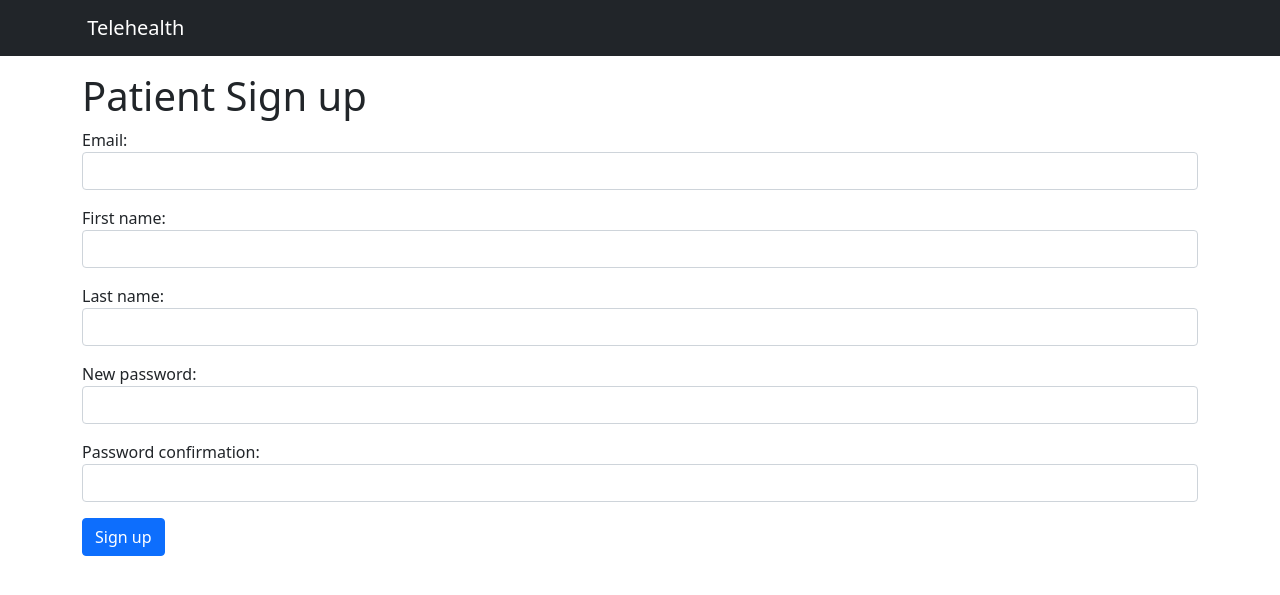
After one commit to charlyx125/KURF-Telehealth, a Django app: page /patient_sign_up/ in a window 1280 px wide. The commit adds this page. Shown: the top 595 px of the page. Run offline with Django 4.2, Linux system fonts and the light colour scheme; data that the repository does not hold is empty; some libraries are stand-ins or nearby versions.

Commit message:
1. separate doctor and patient sign ups (views and htmls) 2. remove foreign key patient field in doctor model since database would be local 3. add checks to only allow for one patient sign up to enforce patient model singleton policy

```diff
--- a/telehealth/main/forms.py
+++ b/telehealth/main/forms.py
@@ -73,25 +73,47 @@ class ChangePasswordForm(NewPasswordMixin):
         return self.user
 
 
-class DateInput(forms.DateInput):
-    input_type = 'date'
-
-
 class SignUpForm(NewPasswordMixin, forms.ModelForm):
     """Form enabling unregistered users to sign up."""
 
     class Meta:
+        model = User
         """Form options."""
-        model = User
+        fields = ['email', 'first_name', 'last_name']
+
+
+class PatientSignUpForm(SignUpForm):
+
+    class Meta:
+        model = Patient
+        fields = ['email', 'first_name', 'last_name']
+
+
+    def save(self):
+        """Create a new patient."""
+        super().save(commit=False)
+        user = Patient.objects.create_user(
+            email=self.cleaned_data.get('email'),
+            first_name=self.cleaned_data.get('first_name'),
+            last_name=self.cleaned_data.get('last_name'),
+            password=self.cleaned_data.get('new_password')
+        )
+        return user
+
+
+class DoctorSignUpForm(SignUpForm):
+
+    class Meta:
+        model = Doctor
         fields = ['email', 'first_name', 'last_name']
 
     def save(self):
-        """Create a new user."""
+        """Create a new patient."""
         super().save(commit=False)
-        user = User.objects.create_user(
+        user = Doctor.objects.create_user(
             email=self.cleaned_data.get('email'),
             first_name=self.cleaned_data.get('first_name'),
             last_name=self.cleaned_data.get('last_name'),
-            password=self.cleaned_data.get('new_password'),
+            password=self.cleaned_data.get('new_password')
         )
         return user
--- a/telehealth/main/models.py
+++ b/telehealth/main/models.py
@@ -58,7 +58,6 @@ class Patient(User):
 
 
 class Doctor(User):
-    single_patient = models.ForeignKey(Patient, on_delete=models.CASCADE, related_name="doctors_of_this_patient")
 
     class Meta:
         verbose_name = 'Doctor'
--- /dev/null
+++ b/telehealth/main/templates/patient_sign_up.html
@@ -0,0 +1,9 @@
+{% extends 'sign_up.html' %}
+{% block sign_up_form %}
+    <h1>Patient Sign up</h1>
+    <form action="{% url 'patient_sign_up' %}" method="post">
+        {% csrf_token %}
+        {% include 'partials/bootstrap_form.html' with form=form %}
+        <input type="submit" value="Sign up" class="btn btn-primary">
+    </form>
+{% endblock %}
--- a/telehealth/main/templates/sign_up.html
+++ b/telehealth/main/templates/sign_up.html
@@ -3,12 +3,8 @@
 <div class="container">
   <div class="row">
     <div class="col-12">
-      <h1>Sign up</h1>
-      <form action="{% url 'sign_up' %}" method="post">
-        {% csrf_token %}
-        {% include 'partials/bootstrap_form.html' with form=form %}
-        <input type="submit" value="Sign up" class="btn btn-primary">
-      </form>
+        {% block sign_up_form %}
+        {% endblock %}
     </div>
   </div>
 </div>
--- a/telehealth/main/views/mixins.py
+++ b/telehealth/main/views/mixins.py
@@ -11,7 +11,6 @@ from django.core.exceptions import ImproperlyConfigured
 class LoginProhibitedMixin:
     """Mixin that redirects when a user is logged in."""
     login_url = settings.LOGIN_URL
-
     redirect_when_logged_in_url = None
 
     def dispatch(self, *args, **kwargs):
--- a/telehealth/main/views/static_views.py
+++ b/telehealth/main/views/static_views.py
@@ -13,6 +13,10 @@ class Home(LoginProhibitedMixin, TemplateView): # THE ORDER OF THESE SUPERCLASSE
     redirect_when_logged_in_url = settings.REDIRECT_URL_WHEN_LOGGED_IN
     template_name = 'home.html'
 
+    def get_context_data(self, **kwargs):
+        kwargs['patient_count'] = Patient.objects.count()
+        return kwargs
+
 
 class DashboardView(LoginRequiredMixin, TemplateView):
 
--- a/telehealth/main/views/user_account_views.py
+++ b/telehealth/main/views/user_account_views.py
@@ -4,7 +4,7 @@ from django.contrib import messages
 from django.contrib.auth import login
 from django.contrib.auth.mixins import LoginRequiredMixin
 from django.views.generic.edit import FormView, UpdateView
-from django.urls import reverse
+from django.shortcuts import render, redirect, reverse
 from .mixins import LoginProhibitedMixin
 from ..forms import *
 
@@ -35,9 +35,8 @@ class ChangePasswordView(LoginRequiredMixin, FormView):
 
 class SignUpView(LoginProhibitedMixin, FormView):
     """View that signs up user."""
-
-    form_class = SignUpForm
-    template_name = "sign_up.html"
+    # form_class = SignUpForm
+    # template_name = "sign_up.html"
     redirect_when_logged_in_url = settings.REDIRECT_URL_WHEN_LOGGED_IN
 
     def form_valid(self, form):
@@ -46,4 +45,24 @@ class SignUpView(LoginProhibitedMixin, FormView):
         return super().form_valid(form)
 
     def get_success_url(self):
+        messages.add_message(self.request, messages.SUCCESS, "Your sign up is successfully!")
         return reverse(settings.REDIRECT_URL_WHEN_LOGGED_IN)
+
+
+class PatientSignUpView(SignUpView):
+    """View that signs up patient."""
+    form_class = PatientSignUpForm
+    template_name = "patient_sign_up.html"
+    redirect_url = 'home'
+
+    def get(self, request, *args, **kwargs):
+        if Patient.objects.count():
+            return redirect(self.redirect_url)
+        else:
+            return super().get(request, *args, **kwargs)
+
+
+class DoctorSignUpView(SignUpView):
+    """View that signs up patient."""
+    form_class = DoctorSignUpForm
+    template_name = "doctor_sign_up.html"
--- a/telehealth/telehealth/urls.py
+++ b/telehealth/telehealth/urls.py
@@ -16,7 +16,7 @@ Including another URLconf
 from django.contrib import admin
 from django.urls import path
 from main import views
-
+from main.forms import *
 
 urlpatterns = [
     path('admin/', admin.site.urls),
@@ -25,5 +25,6 @@ urlpatterns = [
     path('log_in/', views.LogInView.as_view(), name='log_in'),
     path('log_out/', views.log_out, name='log_out'),
     path('change_password/', views.ChangePasswordView.as_view(), name='change_password'),
-    path('sign_up/', views.SignUpView.as_view(), name='sign_up'),
+    path('patient_sign_up/', views.PatientSignUpView.as_view(), name='patient_sign_up'),
+    path('doctor_sign_up/', views.DoctorSignUpView.as_view(), name='doctor_sign_up'),
 ]
```
Also changed, not shown: telehealth/main/templates/doctor_sign_up.html (added, +9 -0 lines), telehealth/main/templates/home.html (+9 -2 lines).
